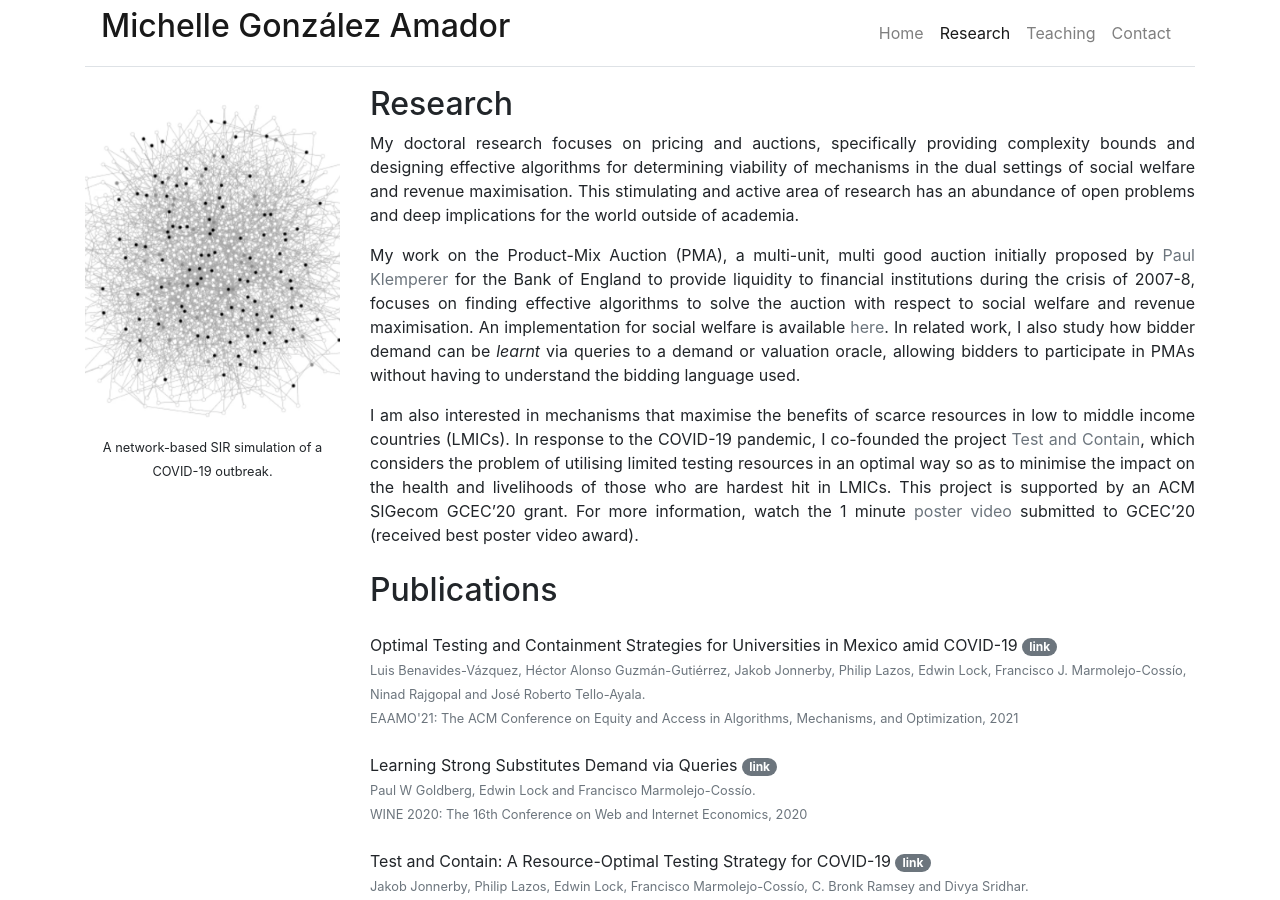
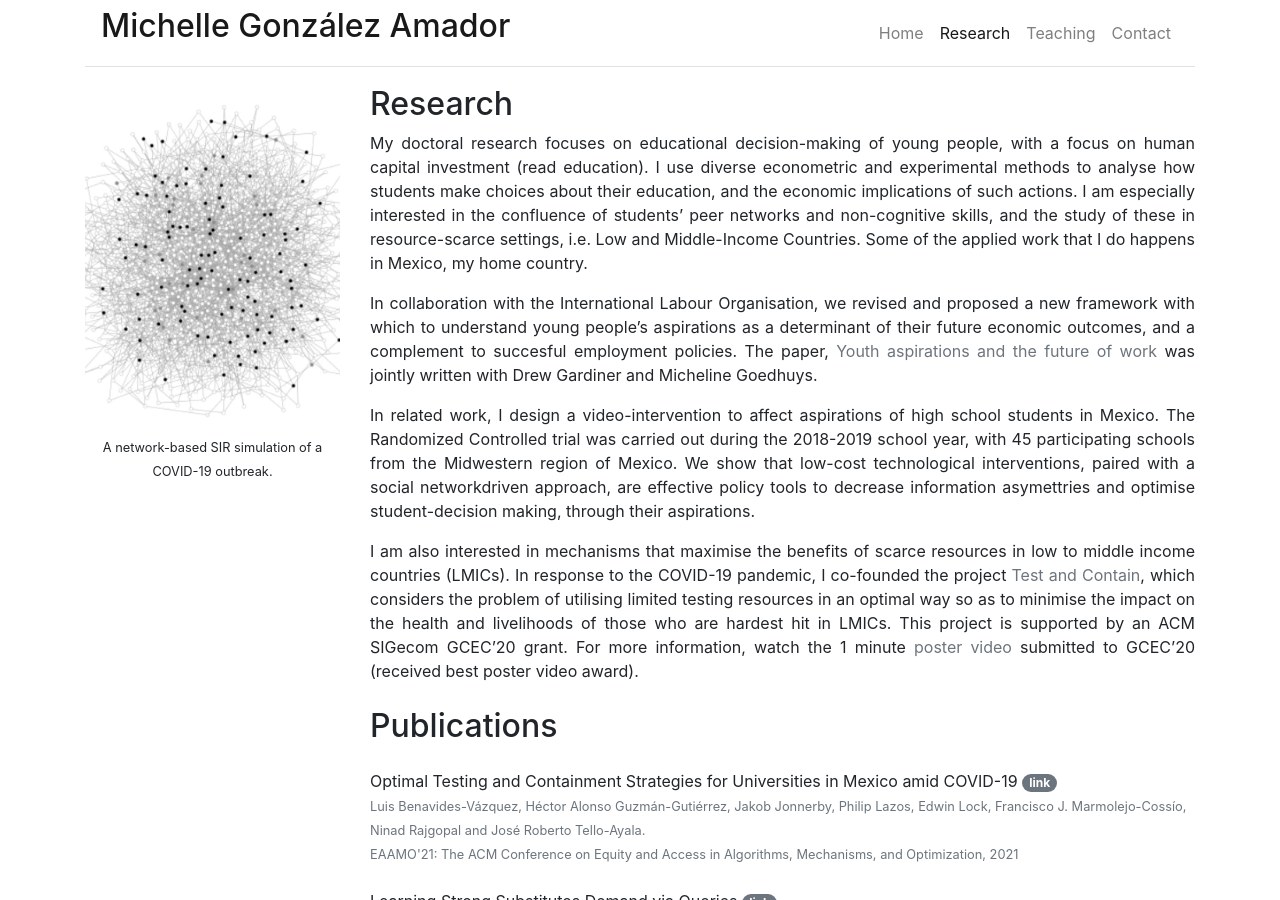
Before and after one commit to michelleg06/m-gonzalezamador.com, a Jekyll site: the page built from research.md, in a window 1280 px wide and 900 px high. Built offline with Jekyll 4.4.1, drawn with Linux system fonts in a browser that asks for light colours; nearby versions of some CDN libraries.

Commit message:
Update research.md

```diff
--- a/research.md
+++ b/research.md
@@ -6,20 +6,25 @@ caption: "A network-based SIR simulation of a COVID-19 outbreak."
 ---
 
 ## Research
-My doctoral research focuses on pricing and auctions, specifically providing complexity
-bounds and designing effective algorithms for determining viability of mechanisms in the
-dual settings of social welfare and revenue maximisation. This stimulating and active area of
-research has an abundance of open problems and deep implications for the world outside of
-academia.
+My doctoral research  focuses on educational decision-making of young people, with a focus
+on human capital investment (read education). I use diverse econometric and experimental
+methods to analyse how students make choices about their education, and the economic implications
+of such actions. I am especially interested in the confluence of students' peer networks
+and non-cognitive skills, and the study of these in resource-scarce settings, i.e. Low and Middle-Income Countries.
+Some of the applied work that I do happens in Mexico, my home country.
 
-My work on the Product-Mix Auction (PMA), a multi-unit, multi good auction initially
-proposed by [Paul Klemperer](http://www.paulklemperer.org) for the Bank of England to provide
-liquidity to financial institutions during the crisis of 2007-8, focuses on finding
-effective algorithms to solve the auction with respect to social welfare and revenue
-maximisation. An implementation for social welfare is available
-[here](https://github.com/edwinlock/product-mix). In related work, I also study how bidder demand
-can be *learnt* via queries to a demand or valuation oracle, allowing bidders to participate in PMAs
-without having to understand the bidding language used.
+In collaboration with the International Labour Organisation, we revised and proposed
+a new framework with which to understand young people's aspirations as a
+determinant of their future economic outcomes, and a complement to succesful employment policies.
+The paper, [Youth aspirations and the future of work](https://www.ilo.org/employment/Whatwedo/Publications/WCMS_790120/lang--en/index.htm)
+was jointly written with Drew Gardiner and Micheline Goedhuys.
+
+In related work, I design a video-intervention to affect aspirations of high school
+students in Mexico. The Randomized Controlled trial was carried out during the 2018-2019
+school year, with 45 participating schools from the Midwestern region of Mexico. We show that
+low-cost technological interventions, paired with a social networkdriven approach, are
+effective policy tools to decrease information asymettries and optimise
+student-decision making, through their aspirations.
 
 I am also interested in mechanisms that maximise the benefits of scarce resources in low to
 middle income countries (LMICs). In response to the COVID-19 pandemic, I co-founded the
```
